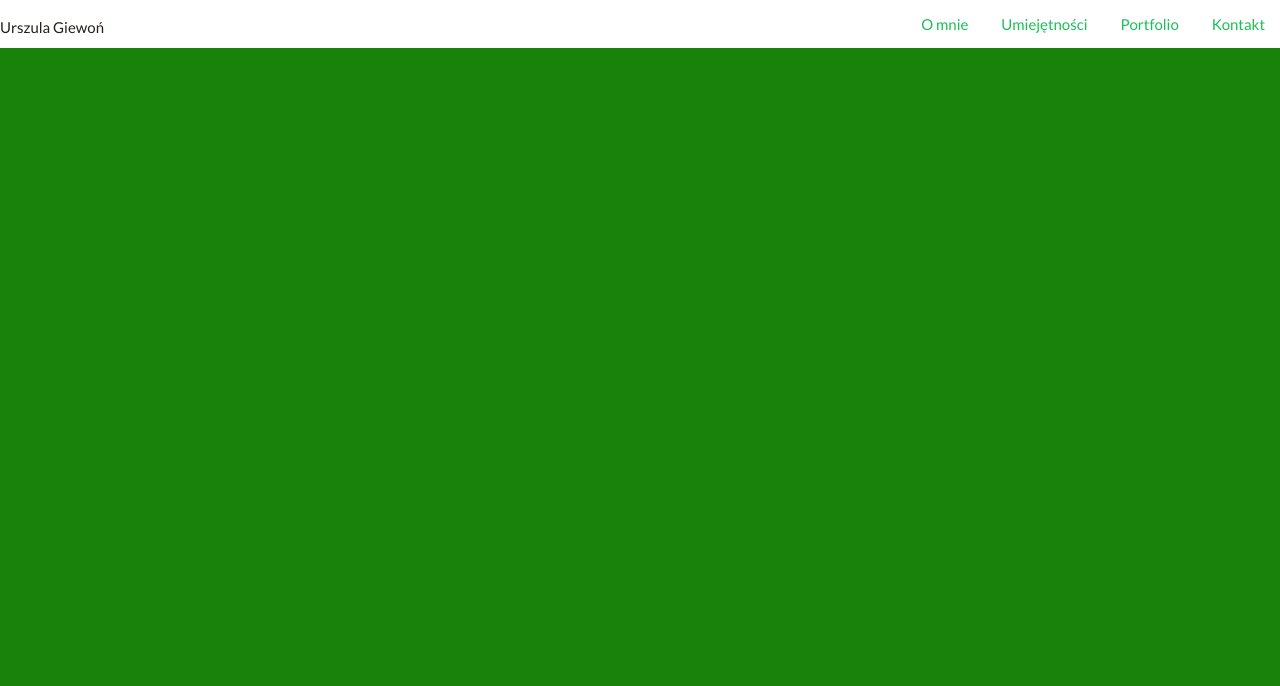
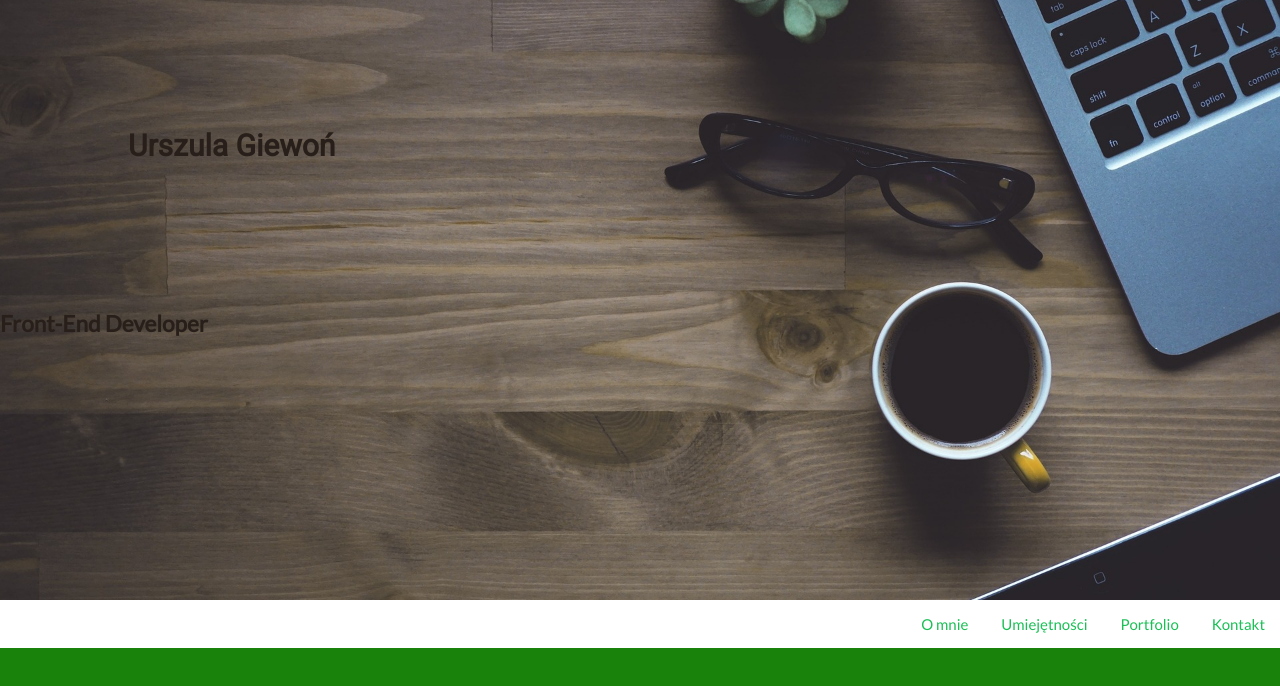
Before and after one commit to urszulagiewon/moje_portfolio, a plain HTML site: page index.html in a window 1280 px wide. Drawn offline with Linux system fonts and the light colour scheme.

Commit message:
dodanie i wystylowanie header

```diff
--- a/css/style.css
+++ b/css/style.css
@@ -7,11 +7,12 @@ body {
     margin:0;
     padding:0;
 }
+/* Nawigacja */
 
 nav#main-nav {
     display:inline-block;
     position:fixed;
-    z-index:-1;
+    z-index:1;
     background-color:#fff;
     text-align:right;
     width:100%;
@@ -29,6 +30,25 @@ nav#main-nav > ul > li > a {
     font-weight:300;
 }
 
-a:hover {
+nav#main-nav > ul > li > a:hover {
     color:#291F1A;
 }
+
+/* Header */
+
+header#main-header {
+    width:100%;
+    height:40em;
+    background-image:url(header-background.jpg);
+    background-size:cover;
+    background-position:center;
+    margin:0;
+    position:relative;
+}
+
+header#main-header >div.main-header-content > h1 {
+    font-family:roboto, sans-serif;
+    padding:10%;
+    margin:0;
+    z-index:-1;
+}
--- a/index.html
+++ b/index.html
@@ -5,8 +5,15 @@
     <title>Moje portfolio</title>
     <link rel="stylesheet" href="css/style.css">
     <link href="https://fonts.googleapis.com/css?family=Lato" rel="stylesheet">
+    <link href="https://fonts.googleapis.com/css?family=Roboto" rel="stylesheet">
 </head>
 <body>
+<header id="main-header">
+   <div class="main-header-content">
+       <h1>Urszula <span>Giewoń</span></h1>
+       <h2>Front-End Developer</h2>
+   </div>
+</header>
 <nav id="main-nav">
     <ul>
         <li><a href="">O mnie</a></li>
@@ -15,9 +22,5 @@
         <li><a href="">Kontakt</a></li>
     </ul>
 </nav><br/>
-<header>
-    Urszula Giewoń
-</header>
-
 </body>
 </html>
```
Also changed, not shown: css/header-background.jpg (added), icons/css3.png (added), icons/html5.png (added), icons/jquery.png (added), icons/js.png (added), img/jan-nowak.jpg (added), img/portfolio1.jpg (added), img/portfolio2.jpg (added), img/portfolio3.jpg (added), img/portfolio4.jpg (added).
